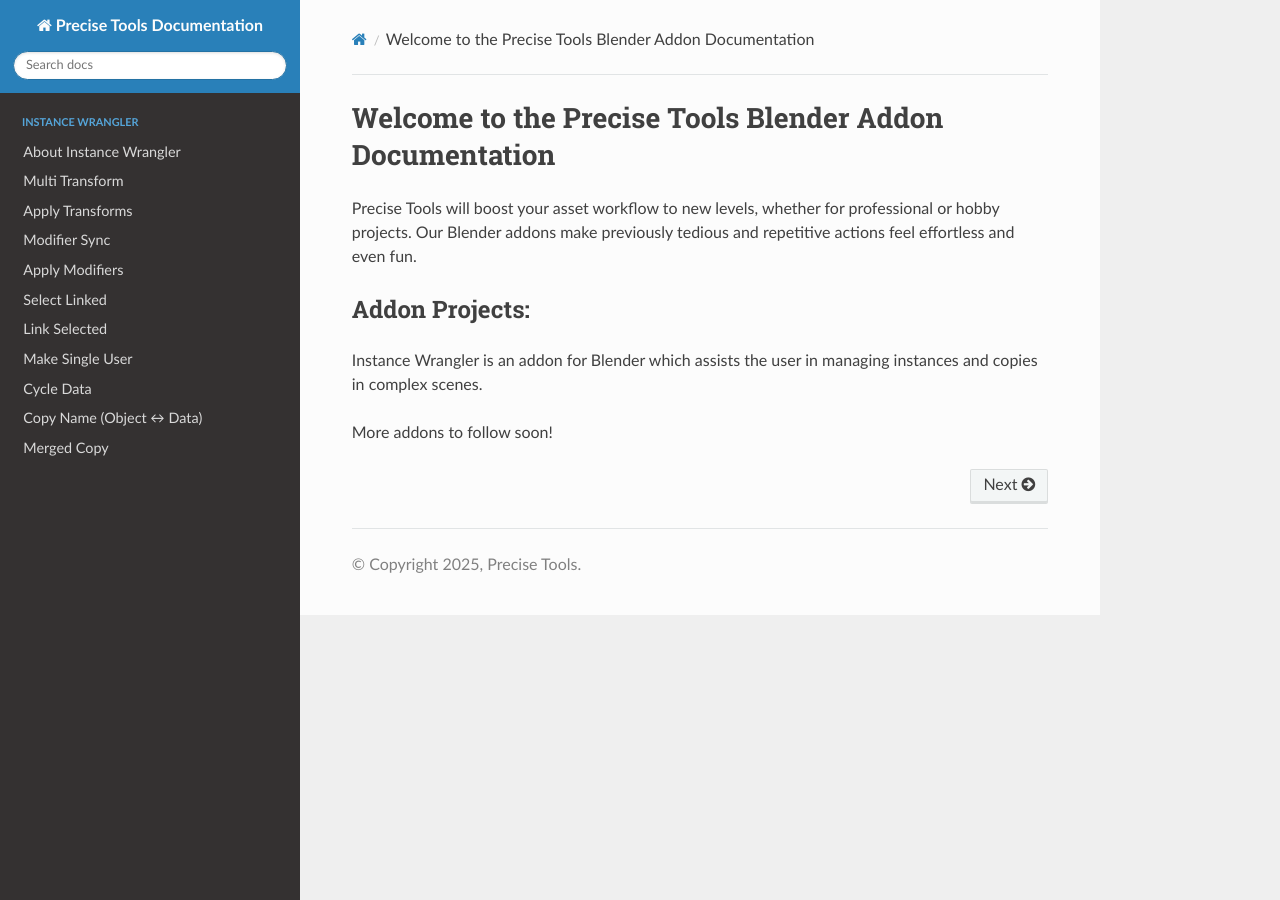
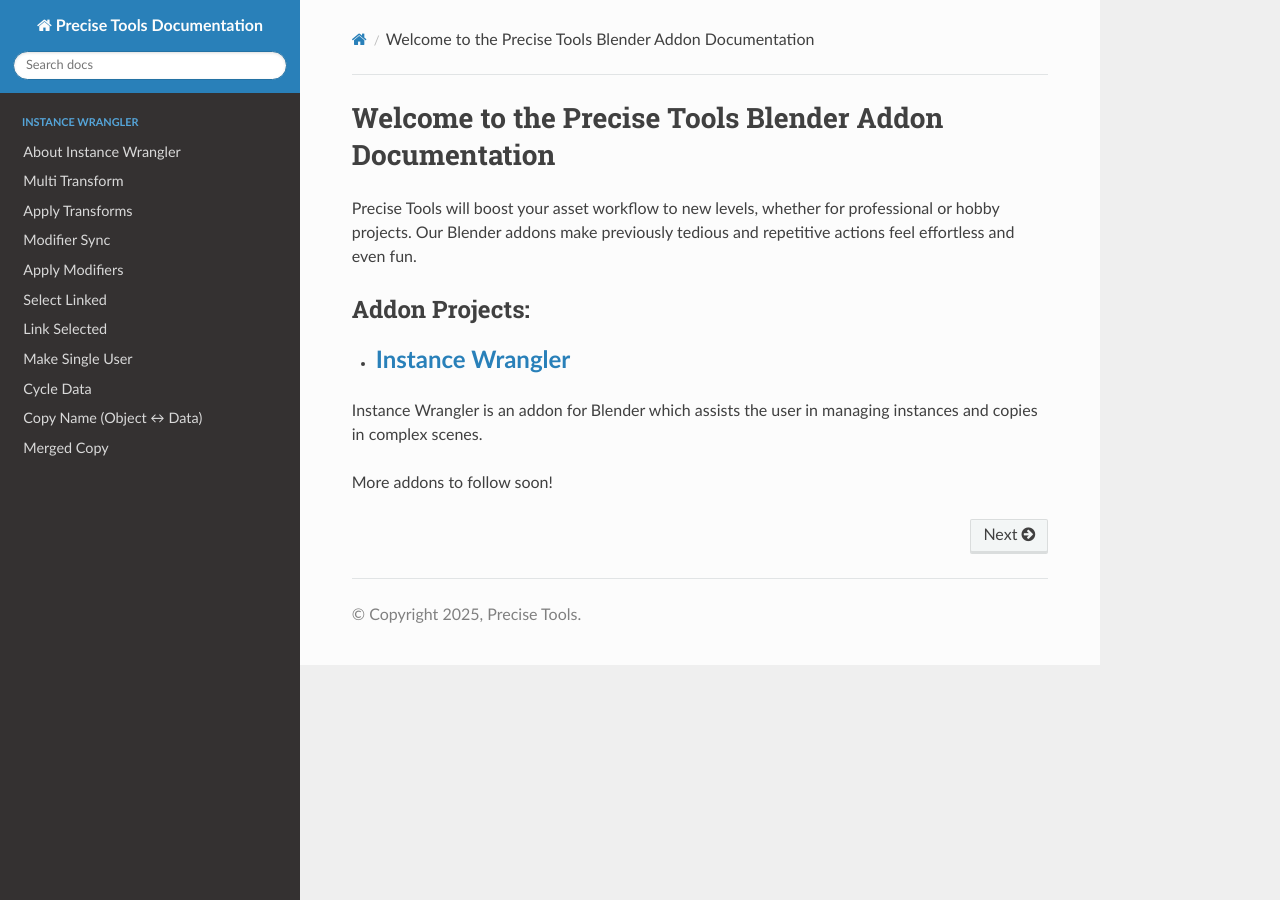
Before and after one commit to jb1981dev/Precise-Docs, a Sphinx documentation site: the page built from docs/source/index.rst, in a window 1280 px wide. Built offline with Sphinx 7.4.7 and the Read the Docs theme 3.1.0, drawn with Linux system fonts in a browser that asks for light colours.

Commit message:
Update index.rst

```diff
--- a/docs/source/index.rst
+++ b/docs/source/index.rst
@@ -9,7 +9,8 @@ Addon Projects:
 ---------------
 
 .. rst-class:: large-link
-   :doc:`Instance Wrangler <instwrangler/index>`
+
+* :doc:`Instance Wrangler <instwrangler/index>`
 
 Instance Wrangler is an addon for Blender which assists the user in managing instances and copies in complex scenes.
 
```
